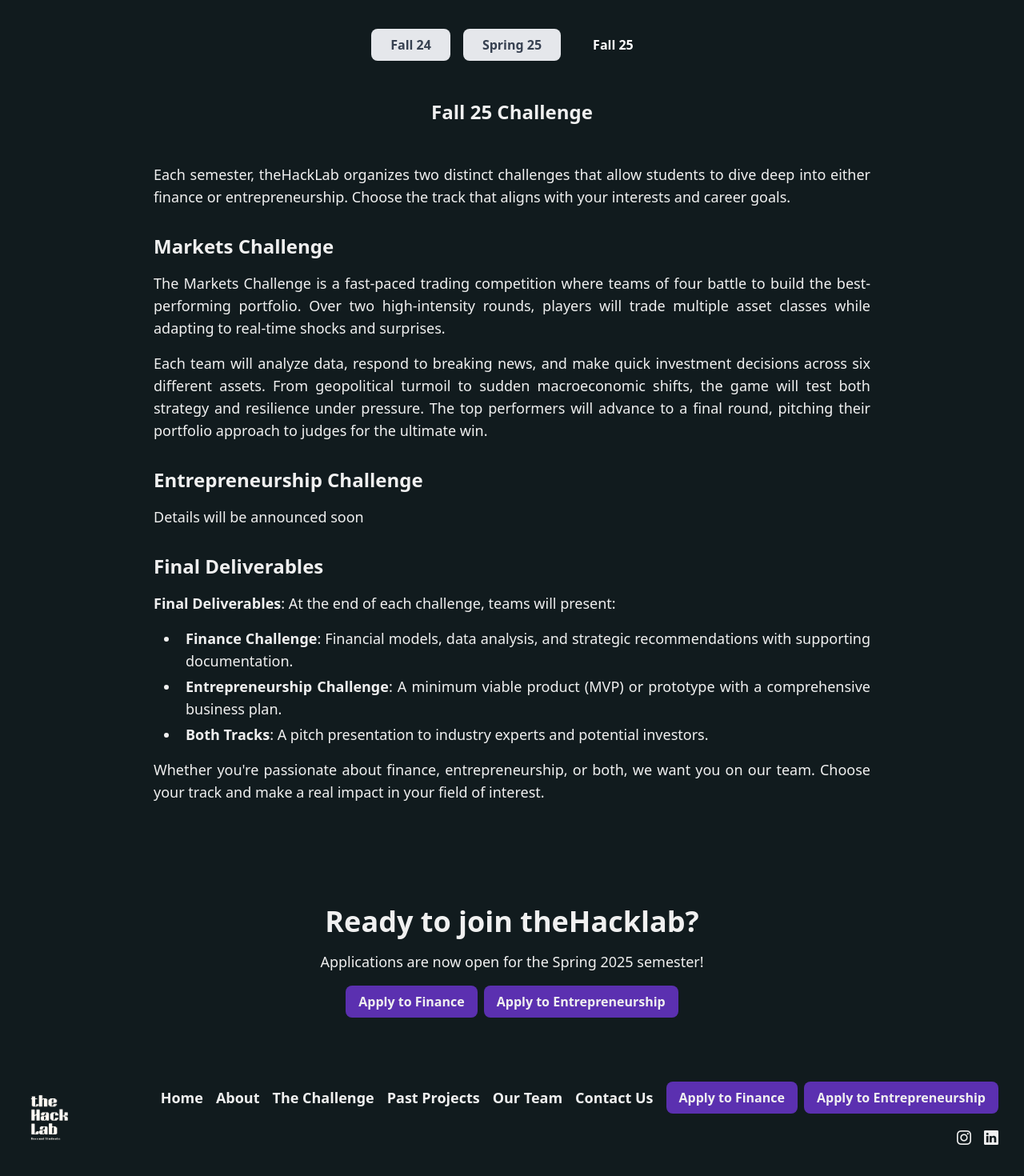
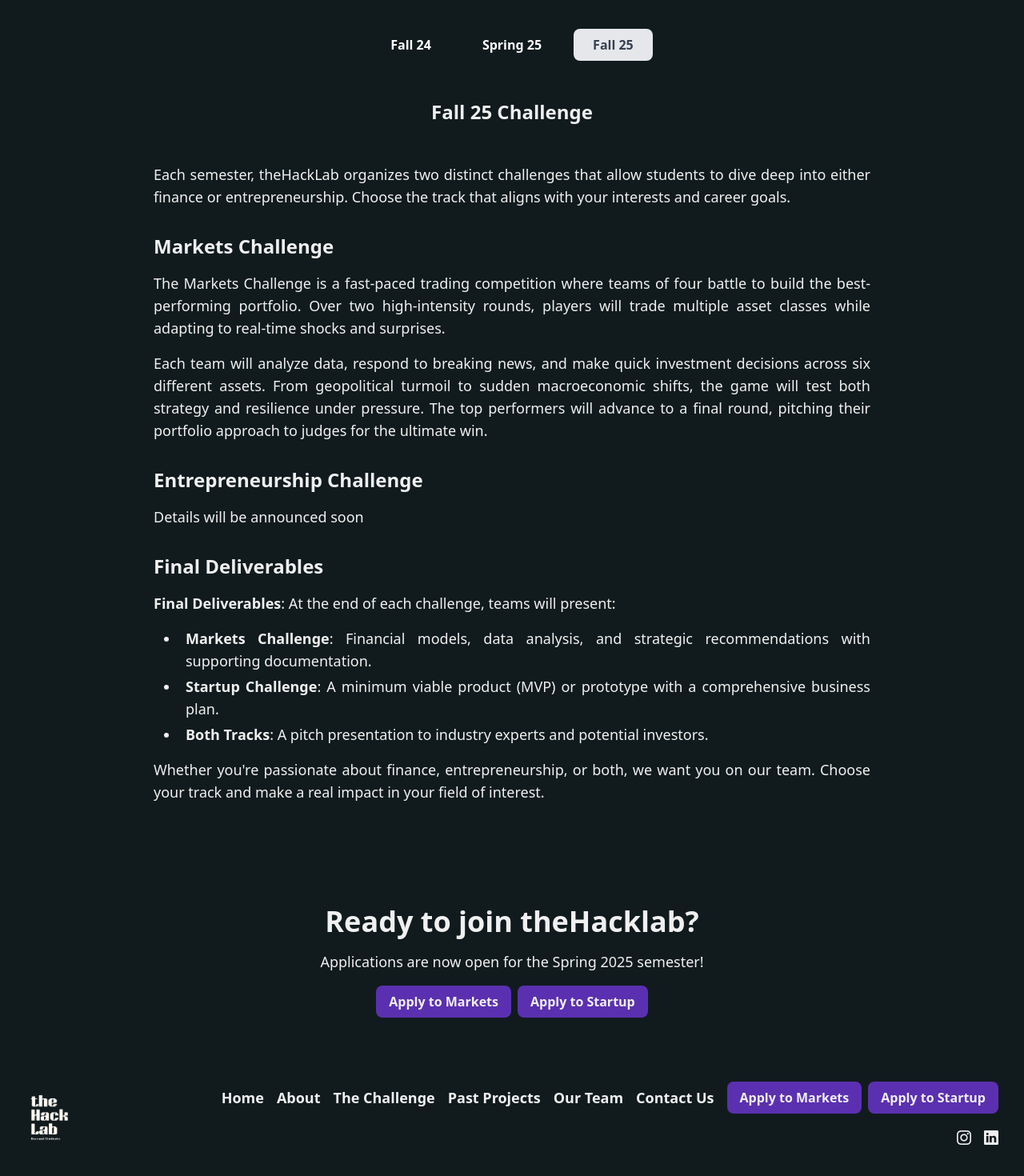
Before and after one commit to aposded/hacklab-website, a React (Create React App) app: page /challenge in a window 1280 px wide. Shown: the part 244-1714 px from the top of the page at 80% size. Built offline with nearby package versions, Linux system fonts and the light colour scheme.

Commit message:
Changed stuff

```diff
--- a/src/pages/About.js
+++ b/src/pages/About.js
@@ -26,9 +26,9 @@
             </div>
 
             <Subhero image={ph1} index={0}>
-                <Subheading>Finance Challenge</Subheading>
+                <Subheading>Markets Challenge</Subheading>
                 <Text className='mt-2'>
-                    Our Finance Challenge brings together students passionate about financial innovation, data analysis, and fintech solutions. Teams work on real-world financial problems using cutting-edge tools and methodologies.
+                    Our Markets Challenge brings together students passionate about financial innovation, data analysis, and fintech solutions. Teams work on real-world financial problems using cutting-edge tools and methodologies.
                 </Text>
                 <Ul className='mt-4 text-lg'>
                     <li><span className='font-semibold'>Financial Modeling</span> - Build sophisticated models to analyze market trends and investment opportunities.</li>
@@ -65,7 +65,7 @@
                     <Heading className='text-center'>Ready to join theHacklab?</Heading>
                     <Text className='mt-4 text-center'>Applications are now open for the Spring 2025 semester!</Text>
                     <div className='flex flex-wrap justify-center items-center gap-2 mt-4'>
-                        <PrimaryButton onClick={applyFinance}>Apply to Finance</PrimaryButton>
+                        <PrimaryButton onClick={applyFinance}>Apply to Markets</PrimaryButton>
                         <PrimaryButton onClick={applyEntrepreneurship}>Apply to Entrepreneurship</PrimaryButton>
                     </div>
                 </div>
--- a/src/pages/Challenge.js
+++ b/src/pages/Challenge.js
@@ -25,12 +25,12 @@
             theme: 'Customer Churn',
             tracks: [
                 {
-                    name: 'Finance Challenge',
+                    name: 'Data Challenge',
                     description: 'Focus on financial innovation and data-driven solutions. In Fall 2024, teams tackled customer churn analysis in financial services, developing predictive models and retention strategies.',
                     details: 'Using advanced analytics and machine learning, teams built sophisticated models to understand customer behavior patterns, predict churn probability, and recommend actionable retention strategies for financial institutions.'
                 },
                 {
-                    name: 'Entrepreneurship Challenge',
+                    name: 'Startup Challenge',
                     description: 'Build innovative products and services from concept to prototype. Teams identified market opportunities in customer retention and developed comprehensive business solutions.',
                     details: 'Focus on creating user-centric products that solve real retention problems. Develop business models, conduct market research, and build minimum viable products that demonstrate clear value propositions.'
                 }
@@ -65,8 +65,8 @@
                         key={semester}
                         onClick={() => setSelectedSemester(semester)}
                         className={`px-6 py-2 rounded-lg font-semibold transition-all ${selectedSemester===semester
-                            ? 'bg-primary text-white'
-                            :'bg-gray-200 text-gray-700 hover:bg-gray-300'
+                            ? 'bg-gray-200 text-gray-700 hover:bg-gray-300'
+                            :'bg-primary text-white'
                             }`}
                     >
                         {semester}
@@ -103,8 +103,8 @@
             <Subheading className='mt-8 mb-4'>Final Deliverables</Subheading>
             <Text><span className='font-semibold'>Final Deliverables</span>: At the end of each challenge, teams will present:</Text>
             <Ul className='pl-8 mt-4 text-lg'>
-                <li><Text><span className='font-semibold'>Finance Challenge</span>: Financial models, data analysis, and strategic recommendations with supporting documentation.</Text></li>
-                <li><Text><span className='font-semibold'>Entrepreneurship Challenge</span>: A minimum viable product (MVP) or prototype with a comprehensive business plan.</Text></li>
+                <li><Text><span className='font-semibold'>Markets Challenge</span>: Financial models, data analysis, and strategic recommendations with supporting documentation.</Text></li>
+                <li><Text><span className='font-semibold'>Startup Challenge</span>: A minimum viable product (MVP) or prototype with a comprehensive business plan.</Text></li>
                 <li><Text><span className='font-semibold'>Both Tracks</span>: A pitch presentation to industry experts and potential investors.</Text></li>
             </Ul>
             <Text className='mt-4'>
@@ -116,8 +116,8 @@
                     <Heading className='text-center'>Ready to join theHacklab?</Heading>
                     <Text className='mt-4 text-center'>Applications are now open for the Spring 2025 semester!</Text>
                     <div className='flex flex-wrap justify-center items-center gap-2 mt-4'>
-                        <PrimaryButton onClick={applyFinance}>Apply to Finance</PrimaryButton>
-                        <PrimaryButton onClick={applyEntrepreneurship}>Apply to Entrepreneurship</PrimaryButton>
+                        <PrimaryButton onClick={applyFinance}>Apply to Markets</PrimaryButton>
+                        <PrimaryButton onClick={applyEntrepreneurship}>Apply to Startup</PrimaryButton>
                     </div>
                 </div>
             </div>
--- a/src/pages/Home.js
+++ b/src/pages/Home.js
@@ -66,7 +66,7 @@
                 <Text className='mt-2'>
                     Each semester, we organize two distinct challenges that bring together students from diverse backgrounds to tackle real-world problems in finance and entrepreneurship. Choose the track that matches your interests and skills.</Text>
                 <Ul className='mt-4 text-lg'>
-                    <li><span className='font-semibold'>Finance Challenge</span> - Develop innovative fintech solutions, analyze market data, and create financial models that address industry challenges.</li>
+                    <li><span className='font-semibold'>Markets Challenge</span> - Develop innovative fintech solutions, analyze market data, and create financial models that address industry challenges.</li>
                     <li><span className='font-semibold'>Entrepreneurship Challenge</span> - Build startup ideas from concept to prototype, focusing on product development and business strategy.</li>
                     <li><span className='font-semibold'>Expert mentorship</span> - Get guidance from industry professionals in both finance and entrepreneurship sectors.</li>
                 </Ul>
@@ -82,7 +82,7 @@
                 <Text className='mt-4 text-center lg:mt-16'>Join us to turn ideas into impactful solutions!</Text>
                 <div className='flex flex-wrap justify-center items-center w-full gap-2 mt-4'>
                     <PrimaryButton onClick={applyFinance}>Apply to Markets</PrimaryButton>
-                    <PrimaryButton onClick={applyEntrepreneurship}>Apply to Entrepreneurship</PrimaryButton>
+                    <PrimaryButton onClick={applyEntrepreneurship}>Apply to Startup</PrimaryButton>
                 </div>
             </Subhero>
             <Subhero image={ph3} index={2}>
@@ -121,8 +121,8 @@
                     <Heading className='text-center'>Ready to join the theHackLab?</Heading>
                     <Text className='mt-4 text-center'>Applications are now open for the Spring 2025 semester!</Text>
                     <div className='flex flex-wrap justify-center items-center gap-2 mt-4'>
-                        <PrimaryButton onClick={applyFinance}>Apply to Finance</PrimaryButton>
-                        <PrimaryButton onClick={applyEntrepreneurship}>Apply to Entrepreneurship</PrimaryButton>
+                        <PrimaryButton onClick={applyFinance}>Apply to Markets</PrimaryButton>
+                        <PrimaryButton onClick={applyEntrepreneurship}>Apply to Startup</PrimaryButton>
                     </div>
                 </div>
             </div>
--- a/src/pages/Projects.js
+++ b/src/pages/Projects.js
@@ -46,13 +46,13 @@
             projects: [
                 {
                     name: 'Churn Down For What',
-                    place: 'Winner of Finance Challenge',
+                    place: 'Winner of Data Challenge',
                     logo: ChurnDownForWhatLogo,
-                    description: 'Churn Down For What is a data-driven solution that identifies at-risk telecom customers using advanced predictive modeling, cutting churn-related losses by targeting the right users with the right interventions. Combining sentiment analysis, churn probability modeling, and tailored retention strategies, it empowers companies to protect revenue and strengthen long-term customer loyalty'
+                    description: 'Churn Down For What developed precise machine learning models to predict customer churn and recommend tailored retention strategies. Their solution helped companies reduce churn-related losses by targeting the right users with the right interventions.'
                 },
                 {
                     name: 'UniMarket',
-                    place: 'Winner of Entrepreneurship Challenge',
+                    place: 'Winner of Startup Challenge',
                     logo: UniMarketLogo,
                     description: 'UniMarket is a trusted, student-verified marketplace designed to make buying and selling goods and services on campus safe, affordable, and community-driven. By leveraging university email verification, hyper-local filters, and future features like gamification and loyalty rewards, UniMarket fosters a vibrant, scalable ecosystem for students, alumni, and faculty'
                 }
@@ -73,8 +73,8 @@
                         key={semester}
                         onClick={() => setSelectedSemester(semester)}
                         className={`px-6 py-2 rounded-lg font-semibold transition-all ${selectedSemester===semester
-                            ? 'bg-primary text-white'
-                            :'bg-gray-200 text-gray-700 hover:bg-gray-300'
+                            ? 'bg-gray-200 text-gray-700 hover:bg-gray-300'
+                            :'bg-primary text-white'
                             }`}
                     >
                         {semester}
--- a/src/pages/Team.js
+++ b/src/pages/Team.js
@@ -27,13 +27,13 @@
         {name: 'Francesco Arconte',role: 'President',image: FrancescoIcon,linkedin: 'https://www.linkedin.com/in/francesco-arconte-02b5892a8?utm_source=share&utm_campaign=share_via&utm_content=profile&utm_medium=ios_app',department: 'The Board'},
         {name: 'Matteo Mendicini',role: 'President',image: MatteoMIcon,linkedin: 'https://www.linkedin.com/in/matteomendicini/',department: 'The Board'},
         {name: 'Nicolas Leonardo Razzotti',role: 'Strategic Advisor',image: NicolasIcon,linkedin: 'https://www.linkedin.com/in/nicolas-leonardo-razzotti/',department: 'The Board'},
-        {name: 'Martin Patrikov',role: 'Head of Finance Competition',image: MartinIcon,linkedin: 'https://www.linkedin.com/in/martin-patrikov/',department: 'The Board'},
+        {name: 'Martin Patrikov',role: 'Head of Markets Competition',image: MartinIcon,linkedin: 'https://www.linkedin.com/in/martin-patrikov/',department: 'The Board'},
         {name: 'Livia Deltombe',role: 'Head of Digital',image: LiviaIcon,linkedin: 'https://www.linkedin.com/in/livia-deltombe/',department: 'The Board'},
         {name: 'Alessandro Ferraiolo',role: 'Head of Competition',image: AlessandroIcon,linkedin: 'https://www.linkedin.com/in/alessandroferraiolo?utm_source=share&utm_campaign=share_via&utm_content=profile&utm_medium=android_app',department: 'The Board'},
         {name: 'Apostolos Dedeloudis',role: 'Head of IT',image: ApostolosIcon,linkedin: 'https://www.linkedin.com/in/dedeloudis/',department: 'The Board'},
         {name: 'Carlo Maria Calvanico',role: 'Coordination Strategist',image: CarloIcon,linkedin: 'https://www.linkedin.com/in/carlo-maria-calvanico-542a96292?utm_source=share&utm_campaign=share_via&utm_content=profile&utm_medium=ios_app',department: 'The Board'},
         {name: 'Davide Bacchini',image: DavideIcon,role: 'External Advisor',linkedin: 'https://www.linkedin.com/in/davide-bacchini',department: 'The Board'},
-        {name: 'Alessandro Di Bernardo',role: 'Head of Entrepreneurship Competition',image: AledibeIcon,linkedin: 'https://www.linkedin.com/in/alessandro-di-bernardo-9a7b15294?utm_source=share&utm_campaign=share_via&utm_content=profile&utm_medium=ios_app',department: 'The Board'},
+        {name: 'Alessandro Di Bernardo',role: 'Head of Startup Competition',image: AledibeIcon,linkedin: 'https://www.linkedin.com/in/alessandro-di-bernardo-9a7b15294?utm_source=share&utm_campaign=share_via&utm_content=profile&utm_medium=ios_app',department: 'The Board'},
         {name: 'Riccardo Scibetta',role: 'External Advisor',image: RiccardoIcon,linkedin: 'https://it.linkedin.com/in/riccardo-scibetta-064180239',department: 'The Board'},
     ]
 
--- a/src/sections/Footer.js
+++ b/src/sections/Footer.js
@@ -25,8 +25,8 @@
                     <MenuLink to='/team'>Our Team</MenuLink>
                     <MenuLink to='mailto:thehacklab.bocconi@gmail.com'>Contact Us</MenuLink>
                     <div className='flex gap-2'>
-                        <PrimaryButton onClick={applyFinance}>Apply to Finance</PrimaryButton>
-                        <PrimaryButton onClick={applyEntrepreneurship}>Apply to Entrepreneurship</PrimaryButton>
+                        <PrimaryButton onClick={applyFinance}>Apply to Markets</PrimaryButton>
+                        <PrimaryButton onClick={applyEntrepreneurship}>Apply to Startup</PrimaryButton>
                     </div>
                 </div>
                 <div className='flex items-center justify-end gap-4 mt-4'>
--- a/src/sections/MobileNavbar.js
+++ b/src/sections/MobileNavbar.js
@@ -26,8 +26,8 @@
                 <MenuLink to='/team'>Our Team</MenuLink>
                 <MenuLink to='mailto:thehacklab.bocconi@gmail.com'>Contact Us</MenuLink>
                 <div className='flex gap-2'>
-                    <PrimaryButton onClick={applyFinance}>Apply to Finance</PrimaryButton>
-                    <PrimaryButton onClick={applyEntrepreneurship}>Apply to Entrepreneurship</PrimaryButton>
+                    <PrimaryButton onClick={applyFinance}>Apply to Markets</PrimaryButton>
+                    <PrimaryButton onClick={applyEntrepreneurship}>Apply to Startup</PrimaryButton>
                 </div>
             </div>}
         </>
--- a/src/sections/Navbar.js
+++ b/src/sections/Navbar.js
@@ -18,8 +18,8 @@
                 <MenuLink to='/team'>Our Team</MenuLink>
                 <MenuLink to='mailto:thehacklab.bocconi@gmail.com'>Contact Us</MenuLink>
                 <div className='flex gap-2'>
-                    <PrimaryButton onClick={applyFinance}>Apply to Finance</PrimaryButton>
-                    <PrimaryButton onClick={applyEntrepreneurship}>Apply to Entrepreneurship</PrimaryButton>
+                    <PrimaryButton onClick={applyFinance}>Apply to Markets</PrimaryButton>
+                    <PrimaryButton onClick={applyEntrepreneurship}>Apply to Startup</PrimaryButton>
                 </div>
             </div>
         </div>
```
Also changed, not shown: src/assets/team/MatteoM.jpeg.
